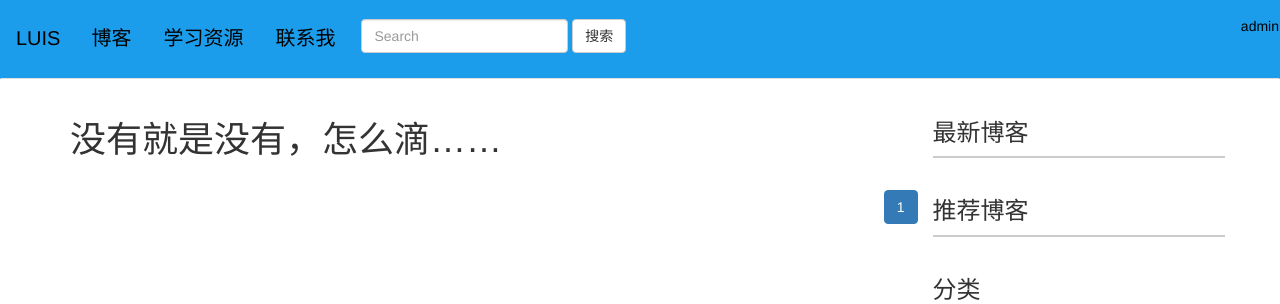
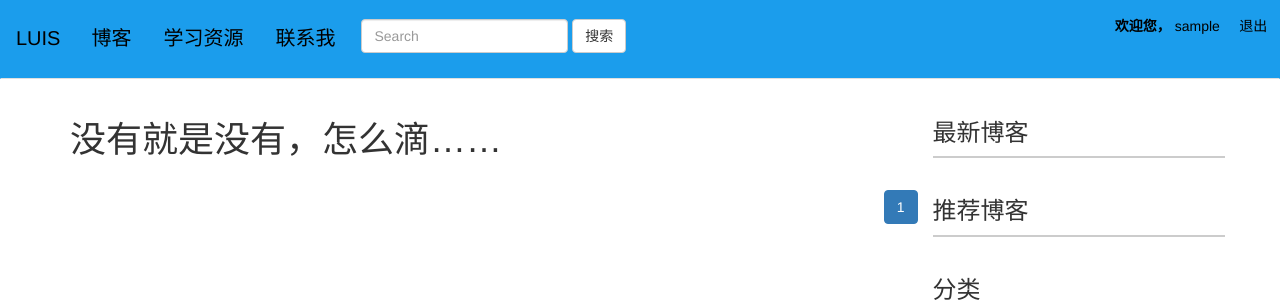
Before and after one commit to sycing/myblog2.0, a Django app: page /blog/ in a window 1280 px wide. Shown: the top 304 px of the page. Run offline with Django 3.2, Linux system fonts and the light colour scheme; the visitor is signed in with stand-in values (Sample User, id 1); data that the repository does not hold is empty; some libraries are stand-ins or nearby versions.

Commit message:
修改博客主页的登陆后的显示

```diff
--- a/blog/templates/blog/base.html
+++ b/blog/templates/blog/base.html
@@ -97,15 +97,20 @@
 
           {% if request.user.is_authenticated %}
               <div class="nav navbar-nav navbar-right" style="">
+                  <label>欢迎您，</label>
                 <a class="label-default"
-                        style="background: #1b9dec">admin
+                        style="background: #1b9dec">{{request.user}}
                 </a>
-
+                &nbsp; &nbsp;
+                <a class="label-default"
+                        style="background: #1b9dec"> 退出
+                </a>
+                &nbsp;&nbsp;
             </div>
           {% else %}
           <div class="nav navbar-nav navbar-right" style="">
                 <button class="btn" onclick="document.getElementById('log').style.display='block'"
-                        style="background: #1b9dec">登陆
+                        style="background: #1b9dec">登录
                 </button>
 
             </div>
@@ -184,6 +189,7 @@
     </div><!-- /.container-fluid -->
 </nav>
 {% block content %}{% endblock %}
+<!--向上的箭头-->
 <div id="back-to-top">
     <i class="glyphicon glyphicon-arrow-up"></i>
 </div>
--- a/blog/views.py
+++ b/blog/views.py
@@ -315,6 +315,7 @@ def user_login(request):
 
     elif request.method=="GET":
         return render('/')
+
 class LoginVeiw(View):
     def get(self,request):
         return render('/')
```
